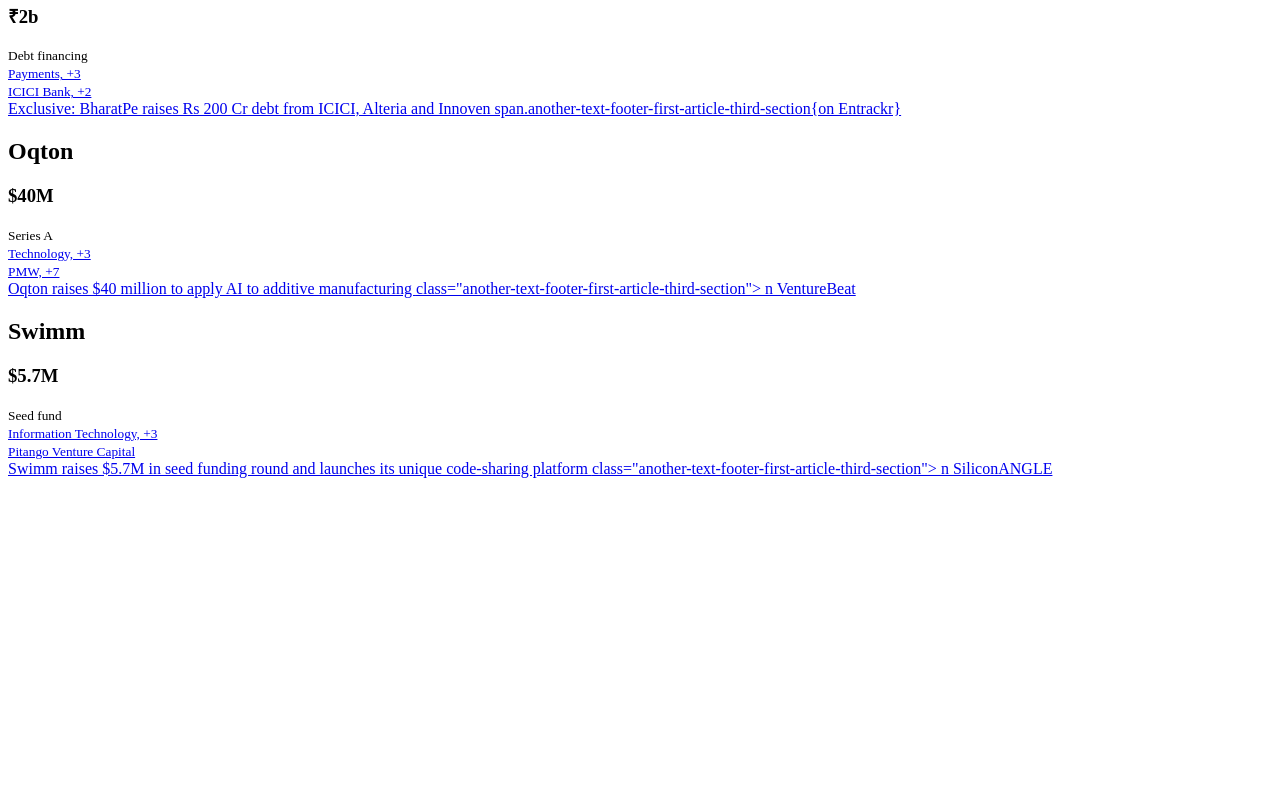
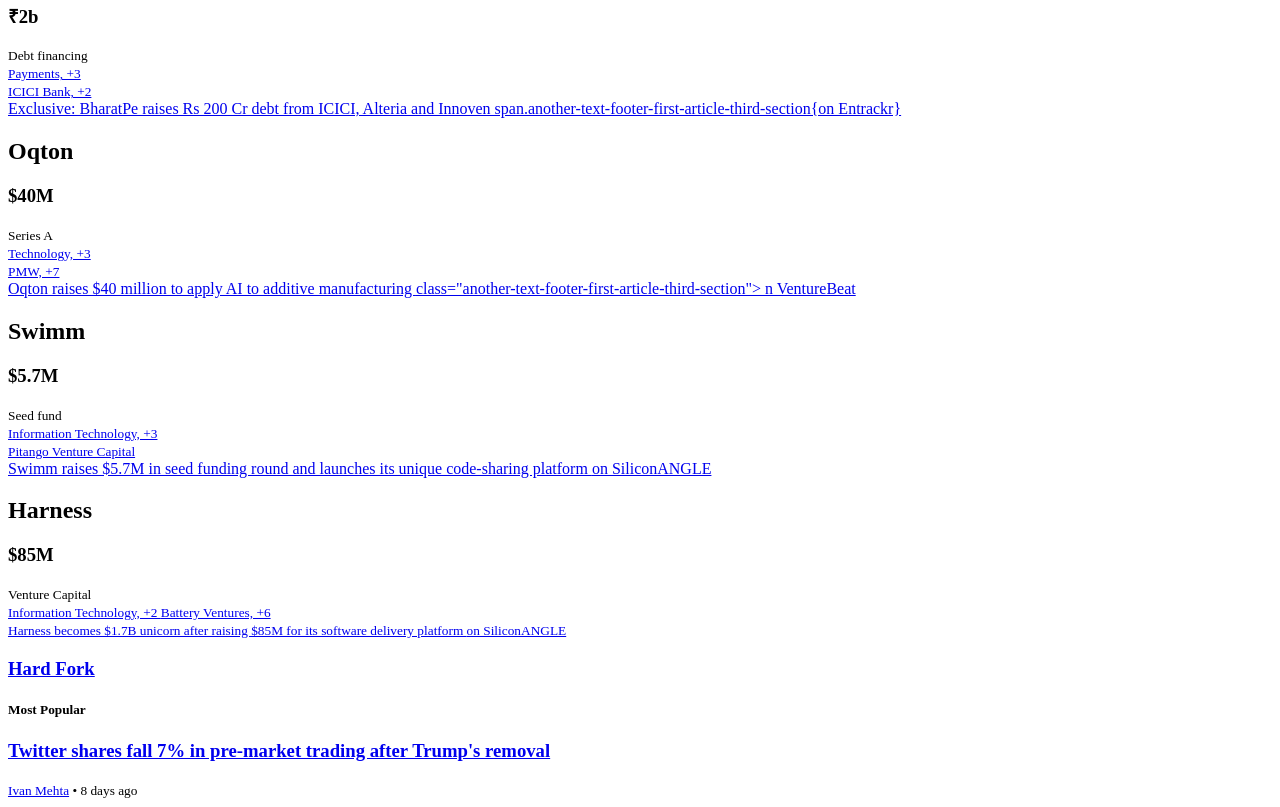
Before and after one commit to marianasortino/building-with-responsive-design-mariana-11nov23, a plain HTML site: page index.html in a window 1280 px wide. Shown: the part 1531-2338 px from the top of the page. Before the commit the page ends 2017 px from the top, so only its background shows below. Drawn offline with Linux system fonts and the light colour scheme.

Commit message:
feat finish changes in index

```diff
--- a/index.html
+++ b/index.html
@@ -443,13 +443,74 @@
           <a href="#" class="text-footer-first-article-third-section">
             Swimm raises $5.7M in seed funding round and launches its unique code-sharing platform
         </span>
-          class="another-text-footer-first-article-third-section">
-            n SiliconANGLE
-        </span>
+        <span class="another-text-footer-first-article-third-section">on SiliconANGLE</span>
           </a>
           </small>
         </div>
     </article>
+    <article class="fourth-article-third-section">
+      <div class="">
+        <div class="pic-4-first-article-third-section">
+        </div>
+        <h2 class="title-first-article-third-section">
+          Harness
+        </h2>
+        <div class="subtitle-first-article-third-section">
+          <h3 class="subtitle-1-first-article-third-section">
+            $85M
+          </h3>
+          <small class="subtitle-2-first-article-third-section">
+            Venture Capital
+          </small>
+        </div>
+      </div>
+      <div class="body-first-article-third-section">
+        <small class="line-body-first-article-third-section">
+          <ion-icon name="pricetag-outline" class="icons-first-article-third-section"></ion-icon>
+          <span>
+            <a href="#" class="text-icons-first-article-third-section">
+              Information Technology, +2
+            </a>
+          </span>
+        </small>
+        <small class="line-body-first-article-third-section">
+          <ion-icon name="briefcase-outline" class="icons-first-article-third-section"></ion-icon>
+          <span>
+            <a href="#" class="text-icons-first-article-third-section">
+              Battery Ventures, +6
+            </a>
+          </span>
+        </small>
+      </div>
+      <div class="footer-first-article-third-section">
+        <small>
+          <a href="#" class="text-footer-first-article-third-section">
+            Harness becomes $1.7B unicorn after raising $85M for its software delivery platform
+            <span class="another-text-footer-first-article-third-section">on SiliconANGLE</span>
+          </a>
+        </small>
+      </div>
+    </article>
+  </section>
+  <section class="fourth-section">
+    <article class="first-article-fourth-section">
+      <h1 class="padding-bottom-1-dot-5-rem">
+        <a href="#" class="text-decoration-none text-title-second-section">
+          Hard Fork <ion-icon name="chevron-forward-outline" class="arrow-right-title"></ion-icon>
+        </a>
+      </h1>
+      <div class="text-pic-1-first-article-fourth-section display-flex">
+        <div  class="margin-top-auto padding-1">
+          <h5 class="text-most-popular">
+            Most Popular
+          </h5>
+          <h3 class="padding-bottom-dot-2">
+            <a href="#" class="title-first-article-first-section">
+              Twitter shares fall 7% in pre-market trading after Trump's removal
+            </a>
+          </h3>
+          <small class="text-info-first-article-second-section">
+            <a href="#" class="autor-first-article-second-section">Ivan Mehta</a> <span class="dash-point-second-section">•</span> 8 days ago
   </section>
 </body>
 </html>
```
